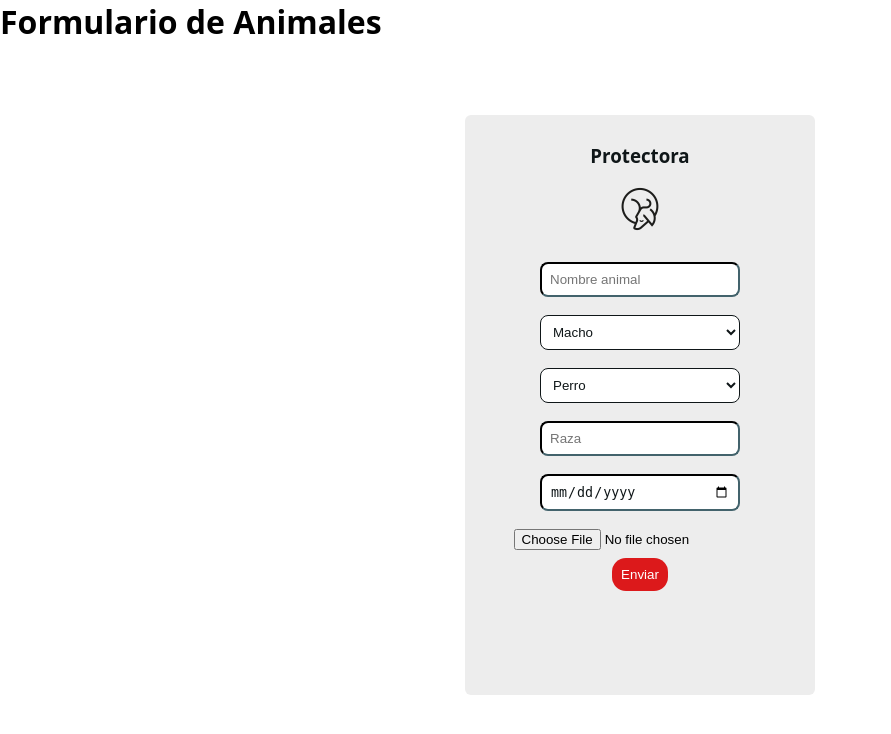
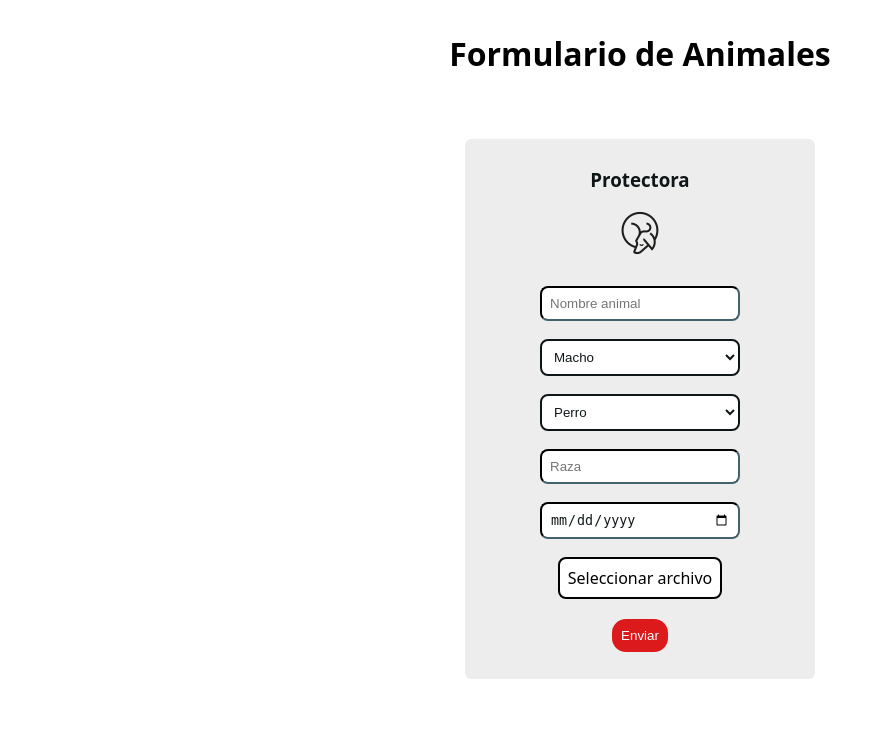
Before and after one commit to rubenfreiria/Proyecto, a PHP site: page /public/altaAnimal.html in a window 1280 px wide. Shown: the top 734 px of the page, without its empty margins (0-891 px from the left). Run offline with PHP 8.4, Linux system fonts and the light colour scheme.

Commit message:
Formulario alta animal
Estilos finalizados

```diff
--- /dev/null
+++ b/js/cambiarEstiloSubirArchivo.js
@@ -0,0 +1,10 @@
+function cambiarEstiloArchivo() {
+    const inputFile = document.getElementById("foto"),
+      label = inputFile.previousElementSibling;
+
+    if (inputFile.files.length > 0) {
+      label.innerHTML = `Archivo cargado:</br> ${inputFile.files[0].name}`;
+    } else {
+      label.innerHTML = "Seleccionar archivo";
+    }
+  }
--- a/public/altaAnimal.html
+++ b/public/altaAnimal.html
@@ -5,12 +5,12 @@
     <meta http-equiv="X-UA-Compatible" content="IE=edge" />
     <meta name="viewport" content="width=device-width, initial-scale=1.0" />
     <link rel="stylesheet" href="../styles/styles.css" />
-    <title>Document</title>
+    <title>Formulario de Animales</title>
   </head>
   <body>
-      <h1>Formulario de Animales</h1>
-      <div class="formFlex">
-        <div id="containerFormRegister">
+    <div class="formFlexAltaAnimales">
+      <h1 id="h1AltaAnimal">Formulario de Animales</h1>
+      <div id="containerFormAltaAnimal">
         <a class="backToIndex" href="../index.php">
           <h3 class="h3Login">Protectora</h3>
           <img id="logoHeader" src="../media/logos/logo.png" />
@@ -59,18 +59,20 @@
             class="elementoForm"
             required
           />
+          <label id="subirFoto" for="foto">Seleccionar archivo</label>
           <input
             type="file"
             id="foto"
             name="foto"
-              accept="image/*"
+            accept="image/jpeg"
             required
+            onchange="cambiarEstiloArchivo()"
           />
           <button class="btnForm" type="submit">Enviar</button>
         </form>
-
       </div>
     </div>
-    </form>
+
+    <script src="../js/cambiarEstiloSubirArchivo.js"></script>
   </body>
 </html>
--- a/styles/styles.css
+++ b/styles/styles.css
@@ -157,7 +157,7 @@
   color: var(--main-white);
 }
 
-#btnPanelAdministracion{
+#btnPanelAdministracion {
   margin-bottom: 8px;
   font-size: 15px;
 }
@@ -615,7 +615,9 @@
   background-color: var(--main-grey);
 }
 
-#registerAdminPermisos {
+#registerAdminPermisos,
+#altaAnimalGenero,
+#altaAnimalEspecie {
   border-width: 2px;
   border-color: var(--main-black);
 }
@@ -753,3 +755,43 @@
   font-size: 18px;
 }
 /* Fin estilos dar de baja */
+
+/* Inicio estilos altaAnimal */
+
+#subirFoto {
+  text-align: center;
+  cursor: pointer;
+  padding: 8px;
+  background-color: var(--main-white);
+  border-radius: 8px;
+  border: 2px solid black;
+  margin-bottom: 12px;
+  max-width: 330px;
+}
+
+input[type="file"] {
+  display: none;
+}
+
+.formFlexAltaAnimales {
+  display: flex;
+  align-items: center;
+  justify-content: center;
+  flex-direction: column;
+}
+
+#h1AltaAnimal {
+  margin-top: 32px;
+  margin-bottom: 64px;
+}
+
+#containerFormAltaAnimal {
+  display: flex;
+  align-items: center;
+  flex-direction: column;
+  width: 350px;
+  height: 540px;
+  border-radius: 6px;
+  background-color: var(--main-grey);
+}
+/* Fin estilos altaAnimal */
```
Lines whose indentation alone changed are shown as unchanged.
